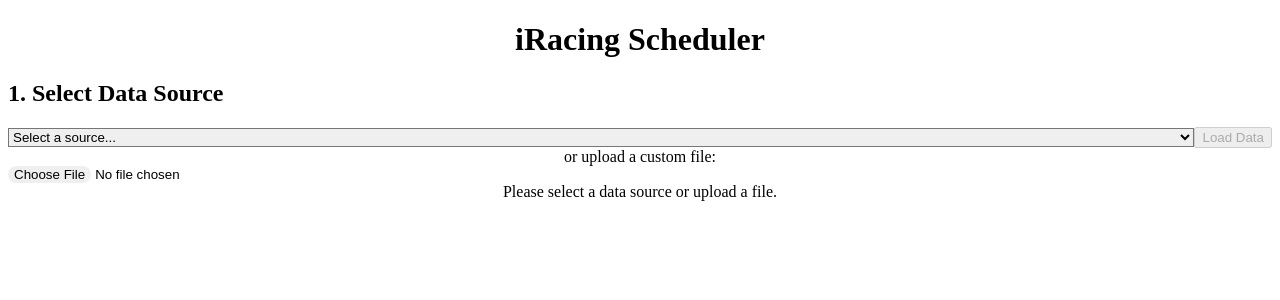
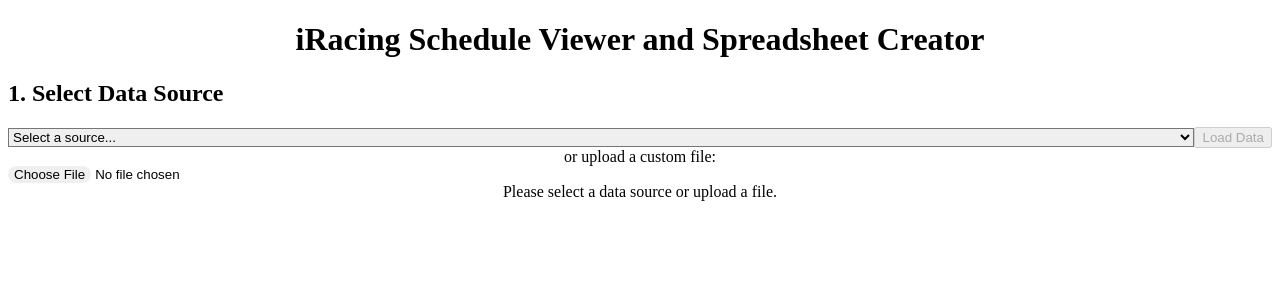
Before and after one commit to ryanturcotte/iracing-schedule-viewer, a React (Vite) app: page / in a window 1280 px wide. Shown: the top 300 px of the page. Built offline with nearby package versions, Linux system fonts and the light colour scheme.

Commit message:
Remove dist folder again, update readme, update page title

```diff
--- a/src/App.jsx
+++ b/src/App.jsx
@@ -435,7 +435,7 @@
         <div className={`min-h-screen p-4 font-inter transition-colors duration-300 ${isDarkMode ? 'bg-neutral-950 text-neutral-100' : 'bg-gray-100 text-gray-800'}`}>
             <style>{`::selection { background-color: #3b82f6; color: #ffffff; } .fade-enter { opacity: 0; } .fade-enter-active { opacity: 1; transition: opacity 200ms; } .fade-exit { opacity: 1; } .fade-exit-active { opacity: 0; transition: opacity 200ms; } .table-appear { opacity: 0; transform: translateY(20px); } .table-appear-active { opacity: 1; transform: translateY(0); transition: opacity 300ms, transform 300ms; } `}</style>
             <div className={`max-w-7xl mx-auto shadow-lg p-6 sm:p-8 transition-colors duration-300 ${isDarkMode ? 'bg-neutral-900' : 'bg-white'}`}>
-                <h1 className={`text-3xl sm:text-4xl font-bold text-center mb-8 ${isDarkMode ? 'text-neutral-100' : 'text-blue-700'}`}>iRacing Scheduler</h1>
+                <h1 className={`text-3xl sm:text-4xl font-bold text-center mb-8 ${isDarkMode ? 'text-neutral-100' : 'text-blue-700'}`}>iRacing Schedule Viewer and Spreadsheet Creator</h1>
                 <div className={`mb-8 p-6 shadow-inner ${isDarkMode ? 'bg-neutral-800' : 'bg-yellow-50'}`}>
                     <h2 className={`text-2xl font-semibold mb-4 ${isDarkMode ? 'text-yellow-300' : 'text-yellow-700'}`}>1. Select Data Source</h2>
                     <div className="flex items-center gap-4">
```
Also changed, not shown: 4 other files (tests, documents, lock files or other folders).
